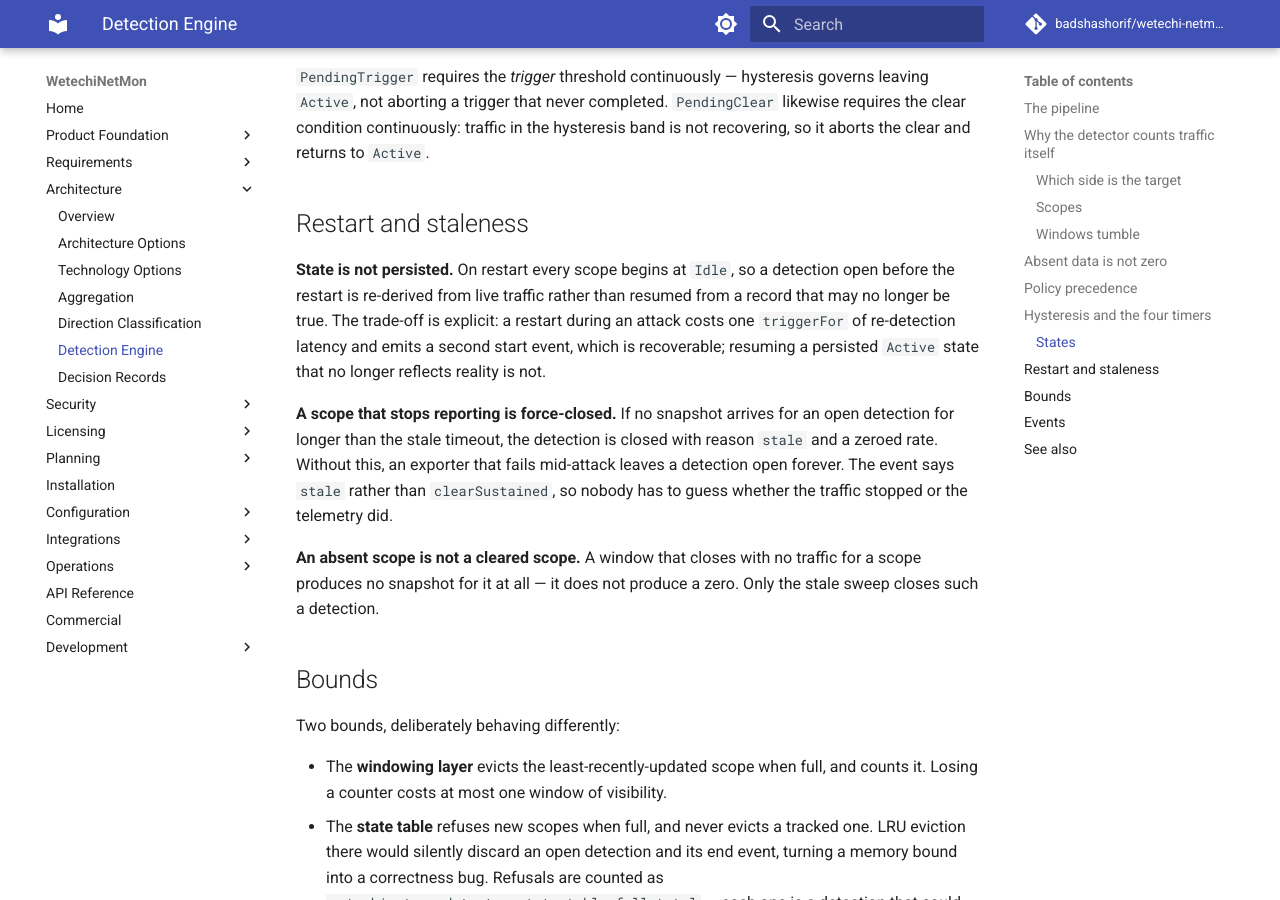
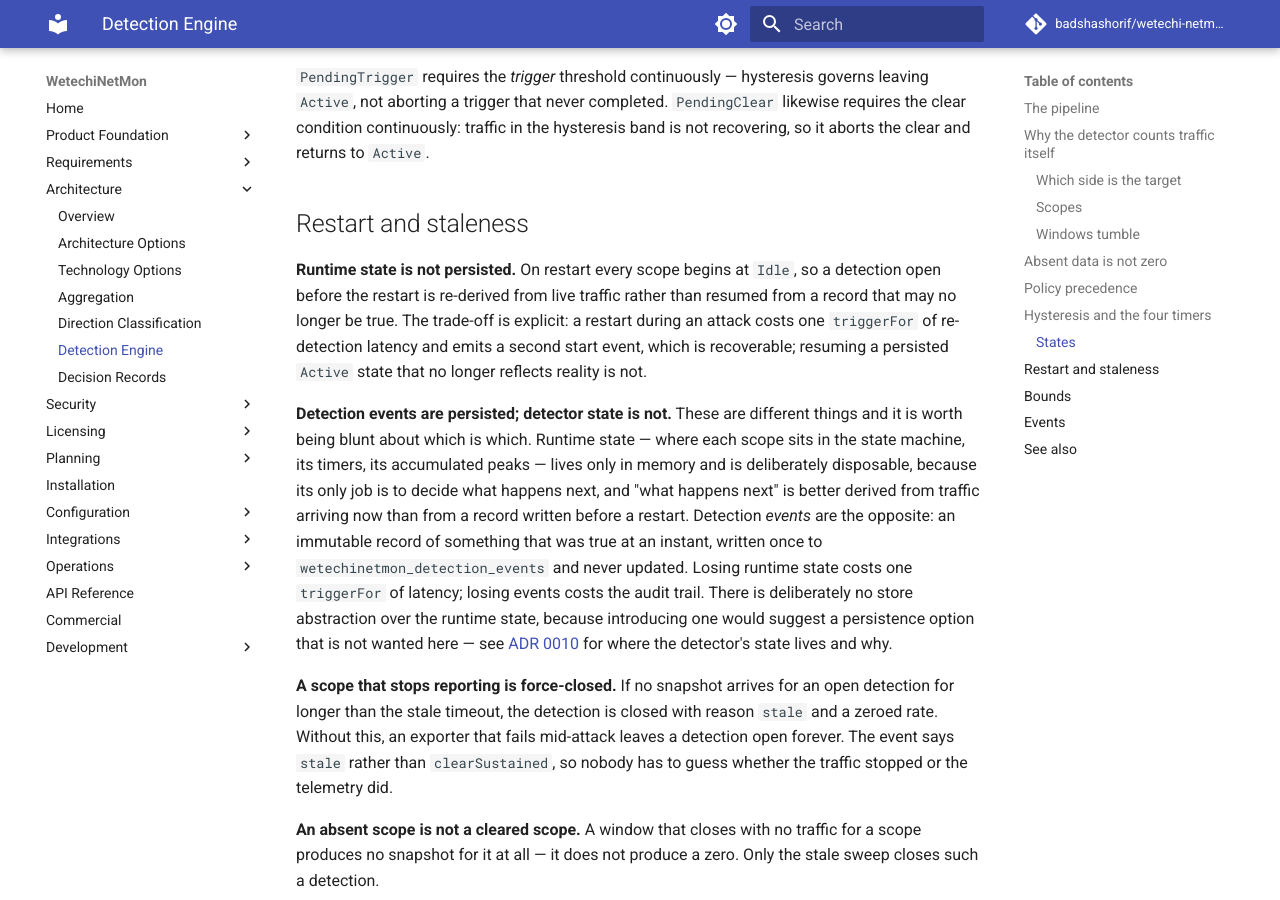
Before and after one commit to LogiXhare/wetechi-netmon, an MkDocs documentation site: the page built from docs/architecture/detection-engine.md, in a window 1280 px wide and 900 px high, scrolled down 4071 px. Built offline with MkDocs 1.6.1 and Material for MkDocs 9.7.7, drawn with Linux system fonts in a browser that asks for light colours; comment, search, counter and statistics services are not loaded.

Commit message:
docs: separate detector runtime state from detection-event persistence
The two were described in different documents and a reader could
reasonably come away thinking Phase 4 persists nothing at all, or that
losing a restart loses the audit trail.

Runtime state is disposable on purpose: its only job is deciding what
happens next, and that is better derived from traffic arriving now than
from a record written before a restart. Detection events are the
opposite — written once, never updated, and the thing an incident review
actually reads. Losing runtime state costs one triggerFor of latency;
losing events costs the audit trail.

Also states why there is no store abstraction over runtime state:
introducing one would advertise a persistence option that is not wanted.

markdownlint clean; mkdocs --strict exits 0.

Signed-off-by: badshashorif <badshashorif@wetechi.com>

```diff
--- a/docs/architecture/detection-engine.md
+++ b/docs/architecture/detection-engine.md
@@ -179,13 +179,29 @@ aborts the clear and returns to `Active`.
 
 ## Restart and staleness
 
-**State is not persisted.** On restart every scope begins at `Idle`, so
-a detection open before the restart is re-derived from live traffic
-rather than resumed from a record that may no longer be true. The
-trade-off is explicit: a restart during an attack costs one `triggerFor`
-of re-detection latency and emits a second start event, which is
-recoverable; resuming a persisted `Active` state that no longer reflects
-reality is not.
+**Runtime state is not persisted.** On restart every scope begins at
+`Idle`, so a detection open before the restart is re-derived from live
+traffic rather than resumed from a record that may no longer be true.
+The trade-off is explicit: a restart during an attack costs one
+`triggerFor` of re-detection latency and emits a second start event,
+which is recoverable; resuming a persisted `Active` state that no longer
+reflects reality is not.
+
+**Detection events are persisted; detector state is not.** These are
+different things and it is worth being blunt about which is which.
+Runtime state — where each scope sits in the state machine, its timers,
+its accumulated peaks — lives only in memory and is deliberately
+disposable, because its only job is to decide what happens next, and
+"what happens next" is better derived from traffic arriving now than
+from a record written before a restart. Detection *events* are the
+opposite: an immutable record of something that was true at an instant,
+written once to `wetechinetmon_detection_events` and never updated.
+Losing runtime state costs one `triggerFor` of latency; losing events
+costs the audit trail. There is deliberately no store abstraction over
+the runtime state, because introducing one would suggest a persistence
+option that is not wanted here — see
+[ADR 0010](decisions/0010-detector-owns-its-windowed-counters.md) for
+where the detector's state lives and why.
 
 **A scope that stops reporting is force-closed.** If no snapshot arrives
 for an open detection for longer than the stale timeout, the detection
```
